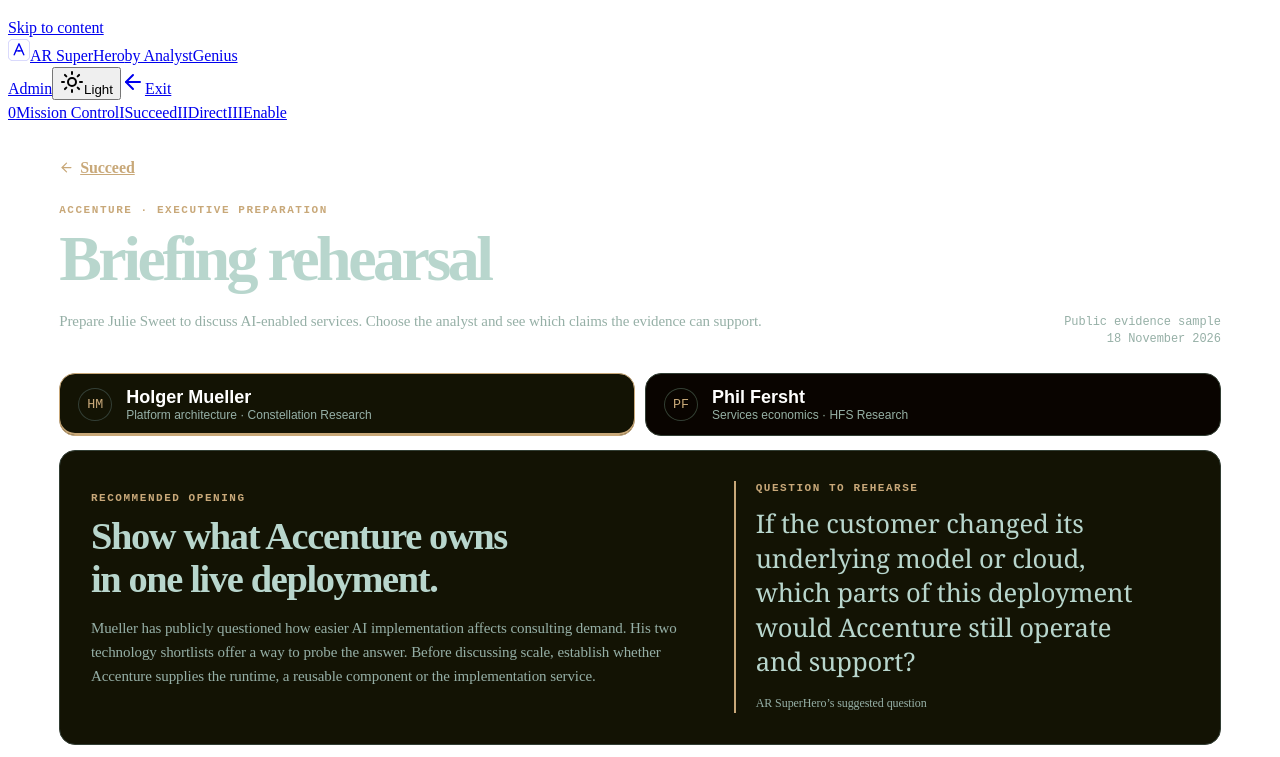
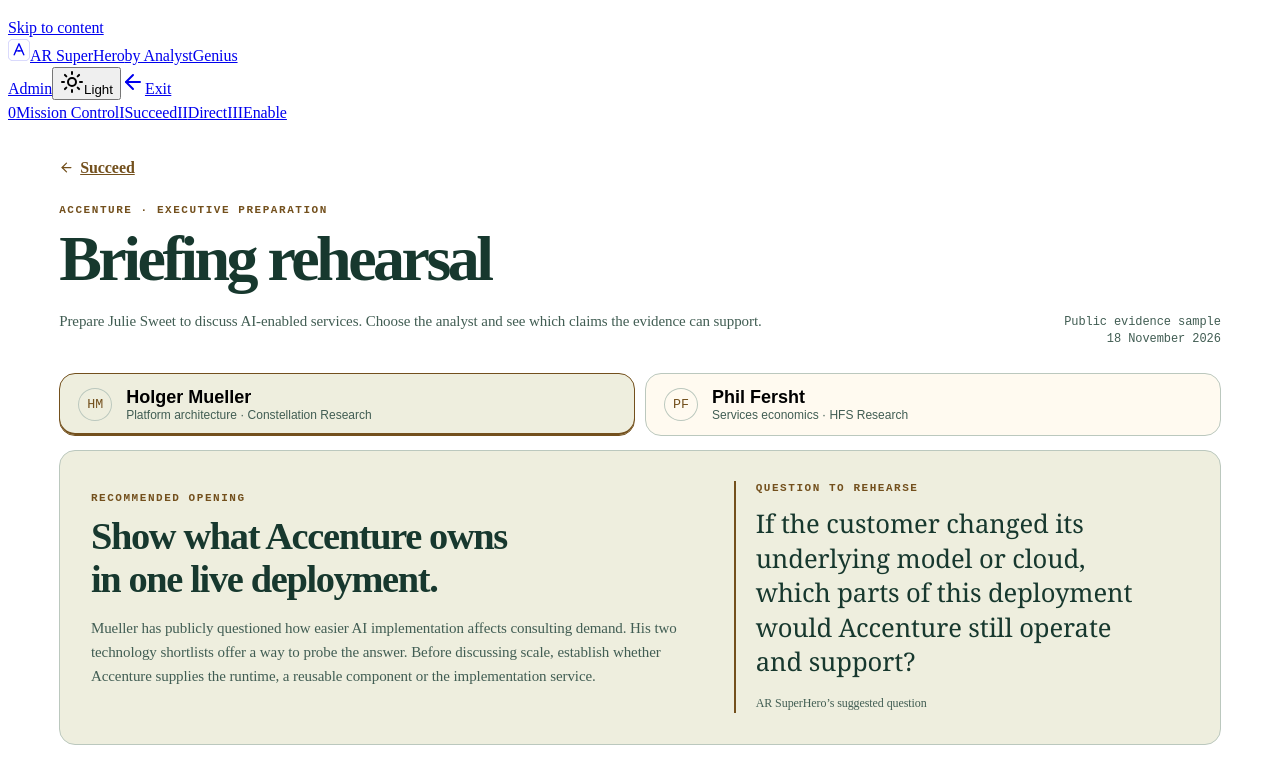
Before and after one commit to michaelmarkcook1-debug/ar-superhero, a React (Vite) app in the folder client/: page /#/succeed/briefing-rehearsal in a window 1280 px wide. Shown: the top 757 px of the page. Built offline with nearby package versions, Linux system fonts and the light colour scheme; a web font is replaced by a local one.

Commit message:
Preserve the rehearsal palette in the light cockpit shell

```diff
--- a/client/src/pages/briefing-rehearsal.css
+++ b/client/src/pages/briefing-rehearsal.css
@@ -1,4 +1,5 @@
 .br-wrap{--ink:#f4eedc;--muted:#b7c6bd;--gold:#e2bd74;--edge:#385247;--panel:#11231c;--tint:#192e25;max-width:1220px;margin:auto;padding:32px clamp(18px,4vw,60px) 72px;color:var(--ink)}
+.mission-light-content:has(> .br-wrap){filter:none}
 .mission-light .br-wrap{--ink:#17382e;--muted:#415d53;--gold:#73501d;--edge:#bbc8be;--panel:#fffaf0;--tint:#eeeede}
 .br-wrap p{line-height:1.61;color:var(--muted);font-size:15px}
 .br-back,.br-sources a{display:inline-flex;align-items:center;gap:6px;color:var(--gold);font-weight:600}
```
